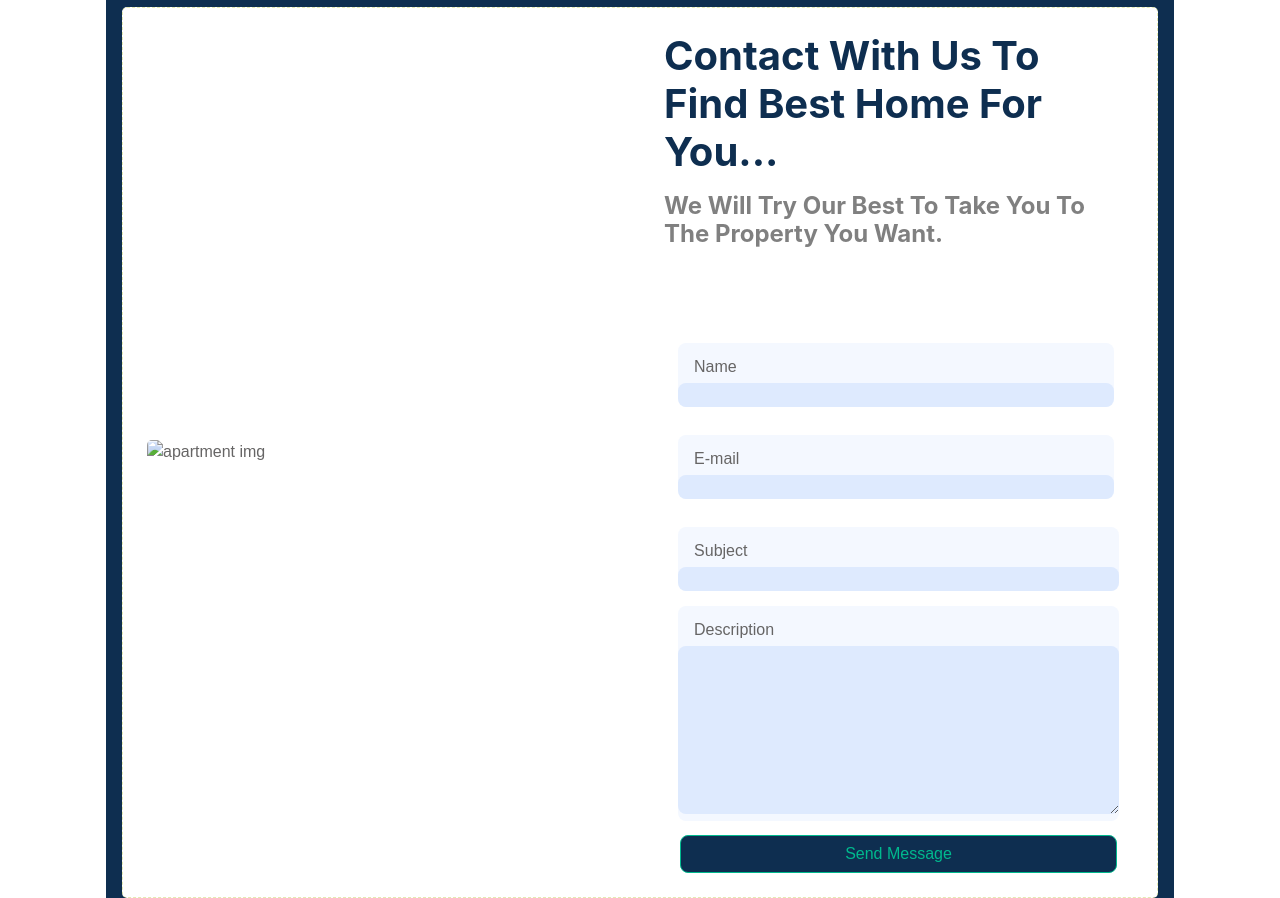
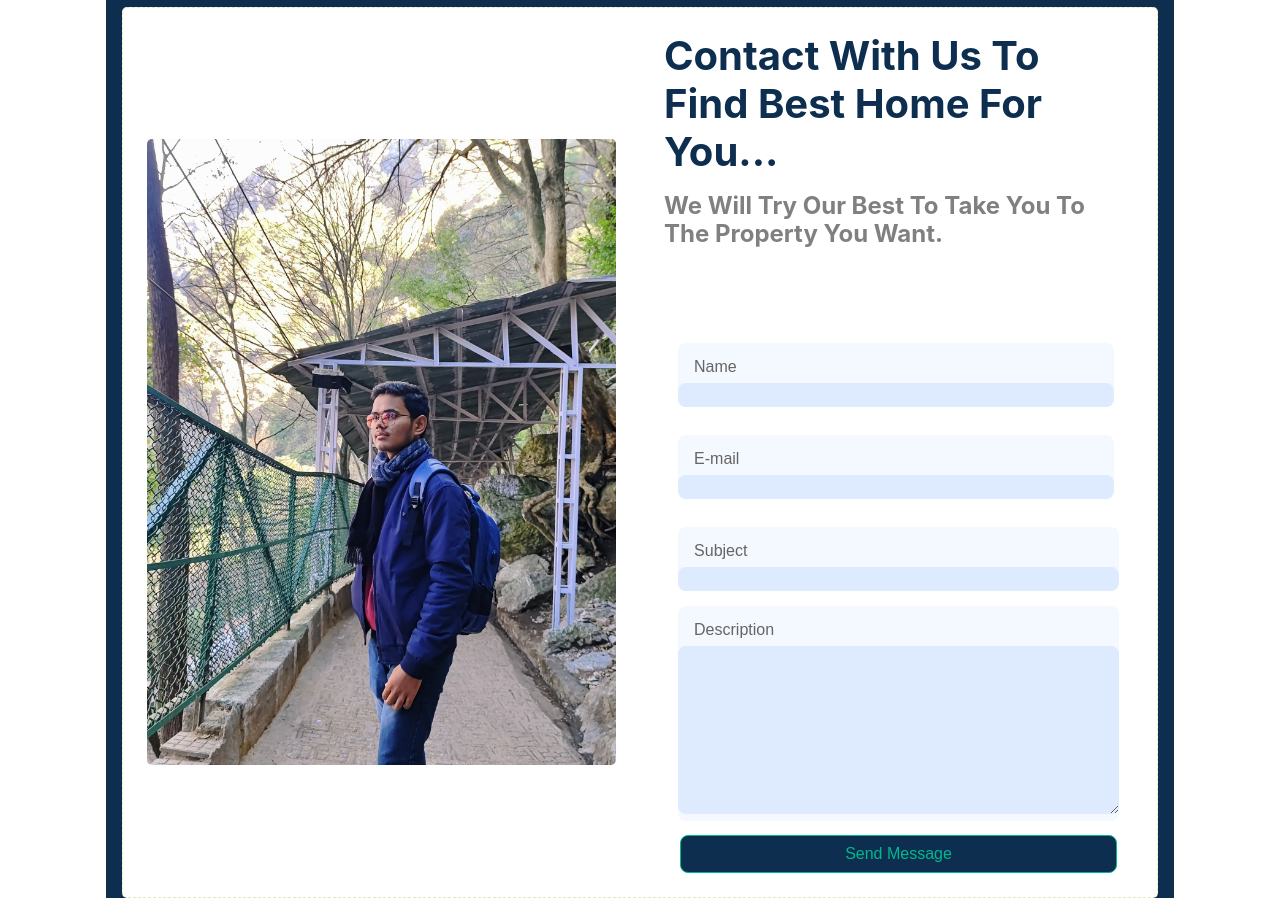
Before and after one commit to mohitkumar4/BookINN, a plain HTML site: page index.html in a window 1280 px wide. Shown: the part 3900-4798 px from the top of the page. Drawn offline with nearby package versions, Linux system fonts and the light colour scheme.

Commit message:
Update index.html
mistake updated

```diff
--- a/index.html
+++ b/index.html
@@ -340,7 +340,7 @@
                     <div class="bg-white rounded p-4" style="border: 1px dashed rgba(169, 185, 0, 0.3)">
                         <div class="row g-5 align-items-center">
                             <div class="col-lg-6 wow fadeIn" data-wow-delay="0.1s">
-                                <img class="img-fluid rounded w-100" src="img/Myphot.jpg" alt="apartment img">
+                                <img class="img-fluid rounded w-100" src="img/Myphot.jpeg" alt="BookINN developer img">
                             </div>
                             <div class="col-lg-6 wow fadeIn" data-wow-delay="0.5s">
                                 <div class="mb-4">
```
